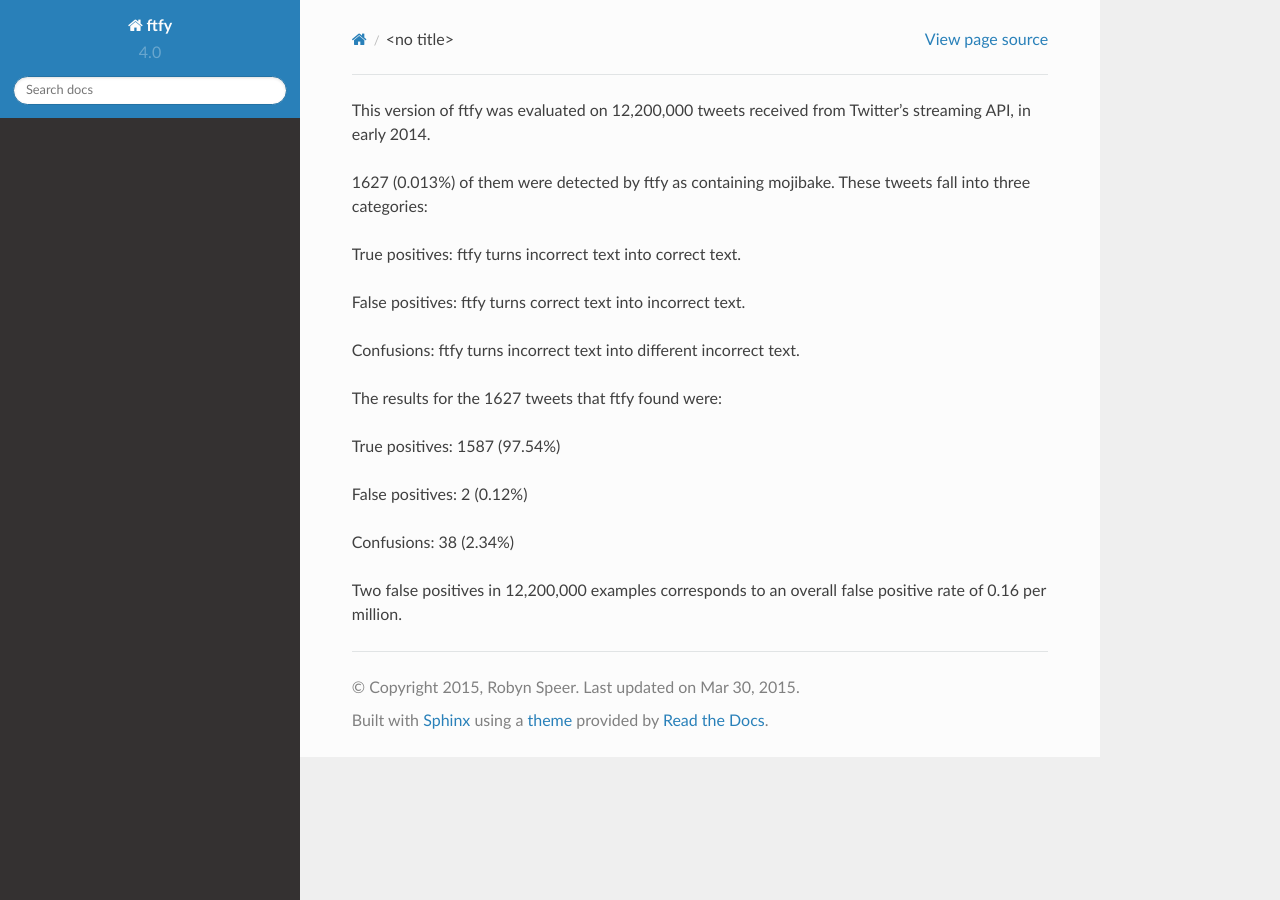
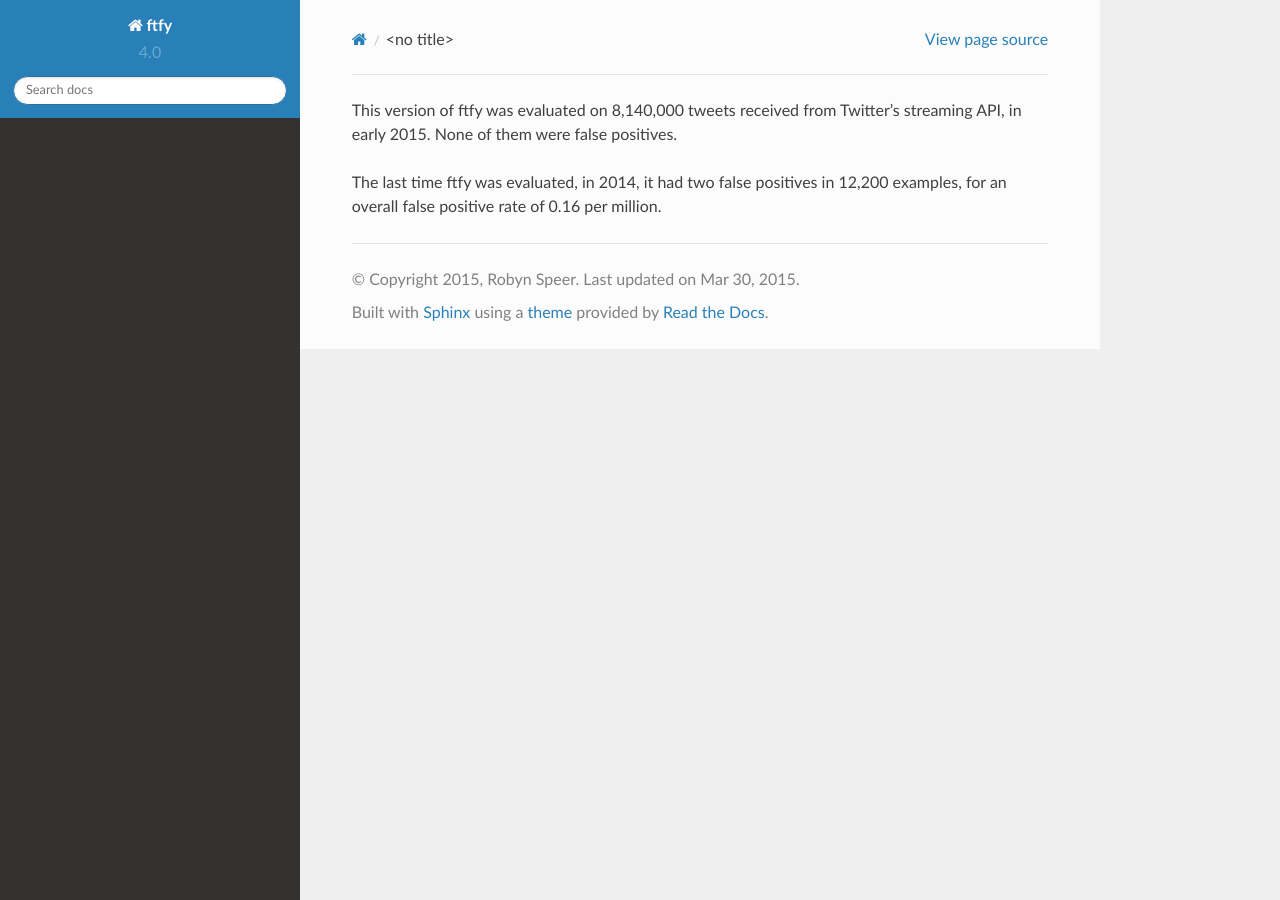
Before and after one commit to rspeer/python-ftfy, a Sphinx documentation site: the page built from docs/accuracy.rst, in a window 1280 px wide. Built offline with Sphinx 7.4.7 and the Read the Docs theme 2.0.0, drawn with Linux system fonts in a browser that asks for light colours.

Commit message:
WIP: Documentation updates

```diff
--- a/docs/accuracy.rst
+++ b/docs/accuracy.rst
@@ -1,15 +1,5 @@
-This version of ftfy was evaluated on 12,200,000 tweets received from Twitter's streaming API, in early 2014.
+This version of ftfy was evaluated on 8,140,000 tweets received from Twitter's streaming API, in early 2015.
+None of them were false positives.
 
-1627 (0.013%) of them were detected by ftfy as containing mojibake. These tweets fall into three categories:
-
-- True positives: ftfy turns incorrect text into correct text.
-- False positives: ftfy turns correct text into incorrect text.
-- Confusions: ftfy turns incorrect text into different incorrect text.
-
-The results for the 1627 tweets that ftfy found were:
-
-- True positives: 1587 (97.54%)
-- False positives: 2 (0.12%)
-- Confusions: 38 (2.34%)
-
-Two false positives in 12,200,000 examples corresponds to an overall false positive rate of 0.16 per million.
+The last time ftfy was evaluated, in 2014, it had two false positives in 12,200
+examples, for an overall false positive rate of 0.16 per million.
```
Also changed, not shown: docs/index.rst (+32 -8 lines).
